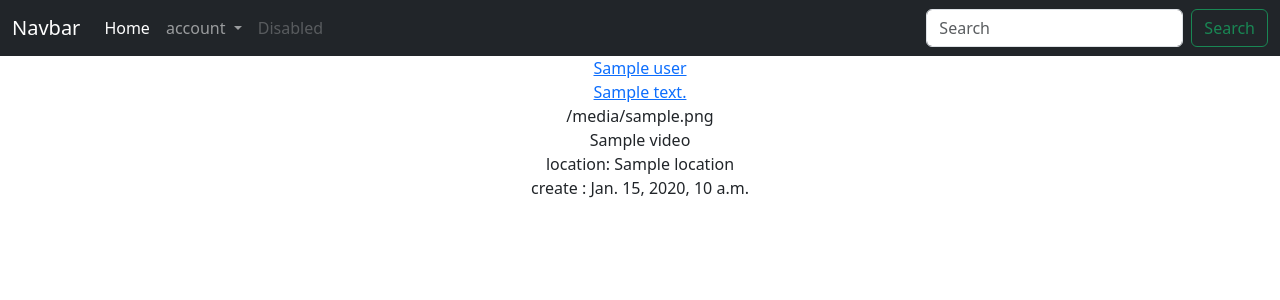
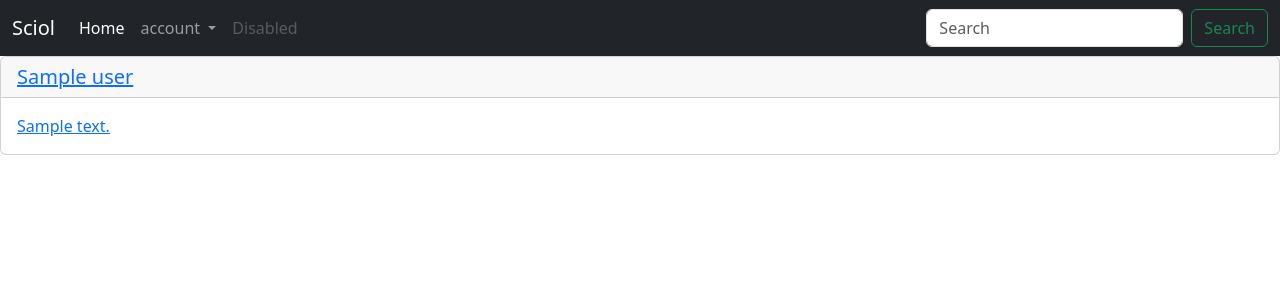
Before and after one commit to mrgdeveloper1401/sciol-mdeia-twitter, a Django app: template post/templates/post/home.html in a window 1280 px wide. Shown: the top 300 px of the page. Run offline with Django 4.2, Linux system fonts and the light colour scheme; the template is opened without the code that fills it: most values are stand-ins (such as "Sample title", 1, 10 or a date in 2020).

Commit message:
better style and fix

```diff
--- a/accounts/templates/accounts/signin.html
+++ b/accounts/templates/accounts/signin.html
@@ -1,15 +1,17 @@
 {% extends 'base.html' %}
+
+{% load static %}
 
 {% block title %}
     <title>sign in</title>
 {% endblock  %}
 
 {% block content %}
-    <section class='text-center'>
+    <section class='section-login'>
         <form action='' method='post' novalidate class='m-2'>
             {% csrf_token %}
             {{ form }}
-            <input type='submit' value='login' class='btn btn-primary'>
+            <input type='submit' value='login' class='btn-login btn btn-primary'>
         </form>
 
           <nav aria-label="breadcrumb">
--- a/accounts/templates/accounts/signin_mobile.html
+++ b/accounts/templates/accounts/signin_mobile.html
@@ -6,6 +6,7 @@
 
 {% block content %}
     <form method='post' action=''>
+        {% csrf_token %}
         {{ signin }}
     </form>
 {% endblock  %}
--- a/post/forms.py
+++ b/post/forms.py
@@ -7,6 +7,10 @@ class PostCreateUpdateForm(forms.ModelForm):
     class Meta:
         model = PostModel
         fields = ('body', )
+
+        widgets = {
+            'body': forms.Textarea(attrs={'class': 'form-control w-75', 'placeholder': 'enetr text'})
+            }
 
 # class PostCreateform(forms.ModelForm):
 #     class Meta:
--- a/post/models.py
+++ b/post/models.py
@@ -8,7 +8,7 @@ from django.urls import reverse
 
 class PostModel(CreateModel, UpdateModel):
     user = models.ForeignKey(User, on_delete=models.DO_NOTHING, related_name='posts')
-    body = models.TextField(help_text='Please write caption')
+    body = models.TextField(max_length=500)
     image = models.ImageField(upload_to='posts',blank=True, null=True, help_text='Please upload your image')
     video = models.FileField(upload_to='post/video', blank=True, null=True, help_text='please upload your video')
     location = models.CharField(max_length=730, blank=True, null=True,
--- a/post/templates/post/create_post.html
+++ b/post/templates/post/create_post.html
@@ -8,7 +8,7 @@
     <section class='text-center mb-5'>
         <form method='post' action='' novalidate>
             {% csrf_token %}
-            {{ create.as_p }}
+            {{ create }}
             <input type='submit' value='create' class='btn btn-primary'>
         </form>
     </section>
--- a/post/templates/post/home.html
+++ b/post/templates/post/home.html
@@ -5,26 +5,26 @@
 {% endblock  %}
 
 {% block content %}
-    {% comment %} <section class='text-center mb-5'>
-        <form method='post' action='' >
-            {% csrf_token %}
-            {{ create.as_p }}
-        </form>
-    </section> {% endcomment %}
 
-    {% if request.user.is_authenticated %}
+    {% if user.is_authenticated %}
         <a href='{% url "post:post_create" request.user.id %}'>create post</a>
     {% endif %}
 
-    <section class='text-center'>
+    <section>
         {% for posts in post  %}
-                <a href='{% url 'accounts:profile' posts.user.id %}'> {{ posts.user }} </a> </br>
-                <a href='{{ posts.get_absolute_url }}'>{{ posts.body }}</a> </br>
-                {{ posts.image }} </br>
-                {{ posts.video }} </br>
-                location: {{ posts.location }} </br>
-                create : {{ posts.create_at }} </br>
-                {% comment %} update : {{ posts.update_at }} </br> </br> {% endcomment %}
+        <div class="card">
+            <h5 class="card-header"><a href='{% url 'accounts:profile' posts.user.id %}'> {{ posts.user }} </a> </br></h5>
+            <div class="card-body">
+              {% comment %} <h5 class="card-title">Special title treatment</h5> {% endcomment %}
+              <p class="card-text"><a href='{{ posts.get_absolute_url }}'>{{ posts.body }}</a> </br></p>
+              {% if posts.user.id == request.user.id %}
+                <a href="{% url "post:update_post" posts.id %}" class="btn btn-primary">update post</a>
+                <a href='{% url "post:delete_post" posts.id %}' class='btn btn-danger'>delete post</a>
+
+              {% endif %}
+            </div>
+          </div>
         {% endfor %}
     </section>
+
 {% endblock  %}
--- a/templates/base.html
+++ b/templates/base.html
@@ -1,3 +1,5 @@
+{% load static %}
+
 <!DOCTYPE html>
 <html lang="en">
 <head>
@@ -5,6 +7,7 @@
     <meta name="viewport" content="width=device-width, initial-scale=1.0">
     {% block title %}{% endblock  %}
     <link rel="stylesheet" href="https://cdn.jsdelivr.net/npm/bootstrap@5.3.1/dist/css/bootstrap.min.css">
+    <link rel="stylesheet" href="{% static "css/min.css" %}">
 </head>
 <body>
     {% include 'components/messages.html' %}
--- a/templates/components/navbar.html
+++ b/templates/components/navbar.html
@@ -1,6 +1,6 @@
 <nav class="navbar navbar-expand-lg bg-dark navbar-dark">
     <div class="container-fluid">
-      <a class="navbar-brand" href="{% url 'post:home' %}">Navbar</a>
+      <a class="navbar-brand" href="{% url 'post:home' %}">Sciol</a>
       <button class="navbar-toggler" type="button" data-bs-toggle="collapse" data-bs-target="#navbarSupportedContent" aria-controls="navbarSupportedContent" aria-expanded="false" aria-label="Toggle navigation">
         <span class="navbar-toggler-icon"></span>
       </button>
@@ -12,7 +12,7 @@
           <li class="nav-item">
 
             {% if request.user.is_authenticated %}
-              <a class="nav-link" href="{% url "accounts:profile" user.id %}">my profile</a>
+              <a class="nav-link" href="{% url "accounts:profile" user.id %}">login {{ user.username }}</a>
             {% endif %}
 
           </li>
```
Also changed, not shown: accounts/form.py (+11 -11 lines), db.sqlite3, post/migrations/0011_alter_postmodel_body.py (added), static/css/min.css (added).
